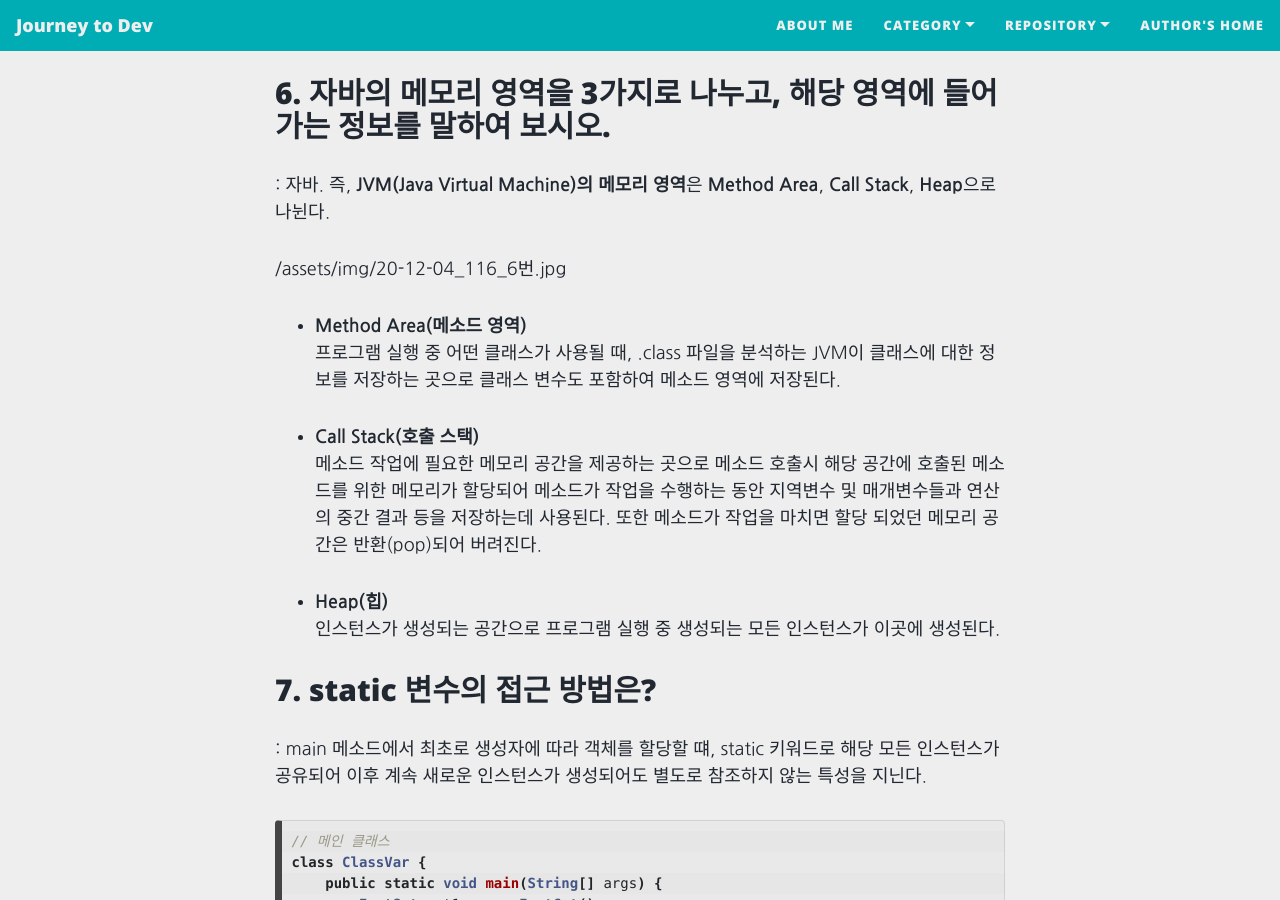
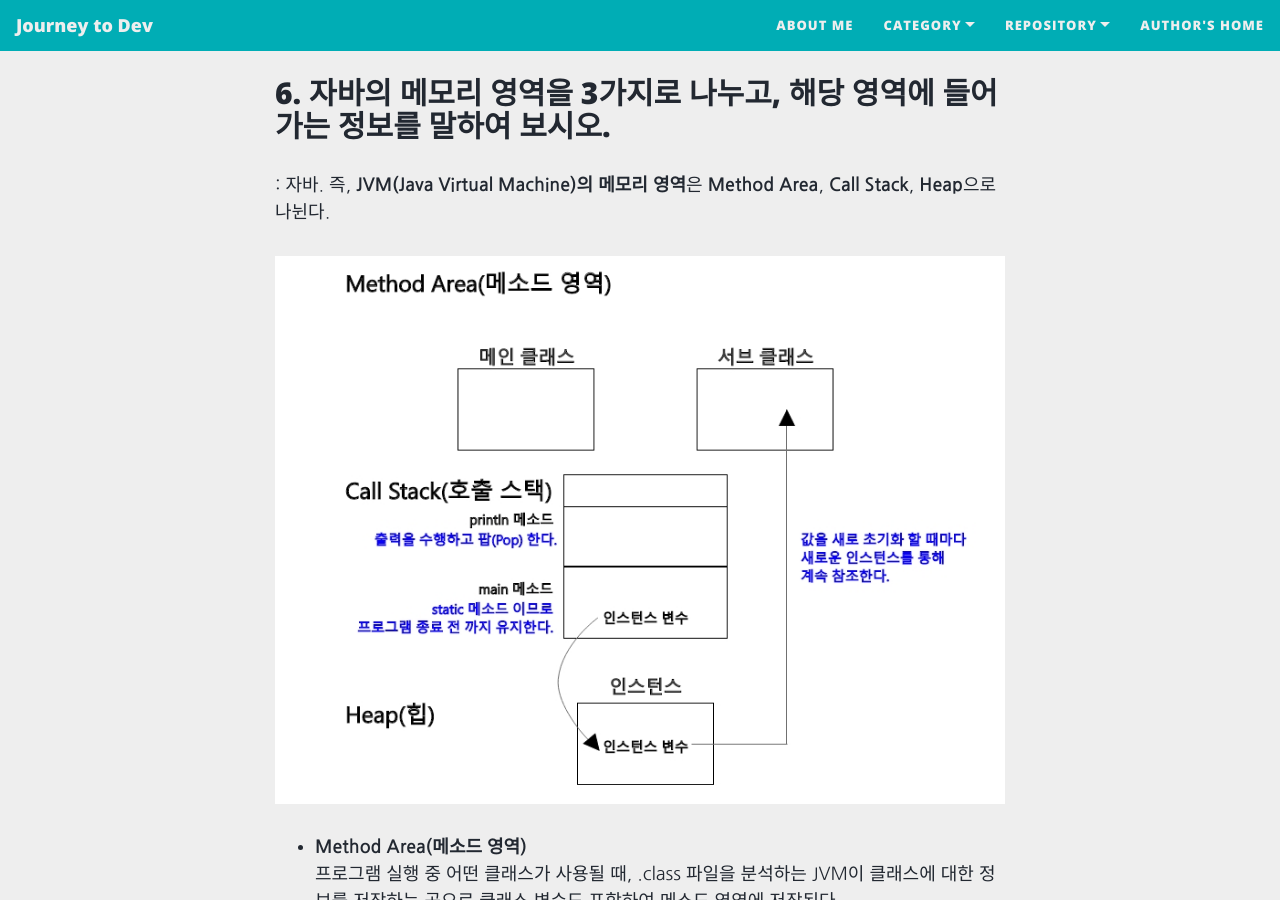
Before and after one commit to roqhdehd502/roqhdehd502.github.io, a Jekyll site: the page built from _posts/WebDev/2020-12-04-116.md, in a window 1280 px wide and 900 px high, scrolled down 4385 px. Built offline with Jekyll 4.4.1, drawn with Linux system fonts in a browser that asks for light colours; nearby versions of some CDN libraries; some of the changed text lies outside the part shown.

Commit message:
Update 2020-12-04-116.md

````diff
--- a/_posts/WebDev/2020-12-04-116.md
+++ b/_posts/WebDev/2020-12-04-116.md
@@ -206,8 +206,7 @@
 
 : 자바. 즉, **JVM(Java Virtual Machine)의 메모리 영역**은 **Method Area**, **Call Stack**, **Heap**으로 나뉜다.
 
-/assets/img/20-12-04_116_6번.jpg
-
+![JVM_Memory](https://github.com/roqhdehd502/roqhdehd502.github.io/blob/main/assets/img/20-12-04_116_6%EB%B2%88.jpg)
 
 - **Method Area(메소드 영역)**
 
@@ -333,7 +332,7 @@
 >   ```
 
 ### 10-1. 추상화 ###
-/assets/img/20-12-04_116_10번.jpg
+![Rectangle](https://github.com/roqhdehd502/roqhdehd502.github.io/blob/main/assets/img/20-12-04_116_10%EB%B2%88.jpg)
 
 
 ### 10-2. 사각형 메인 클래스 ###
````
